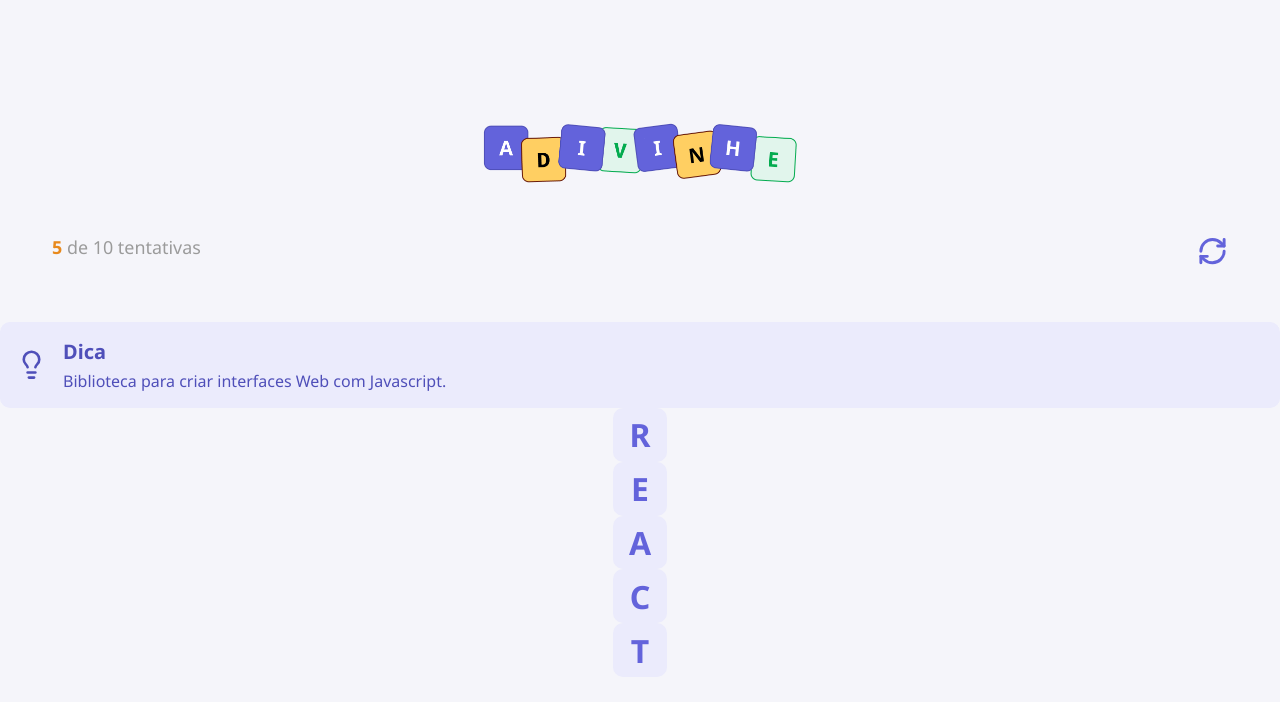
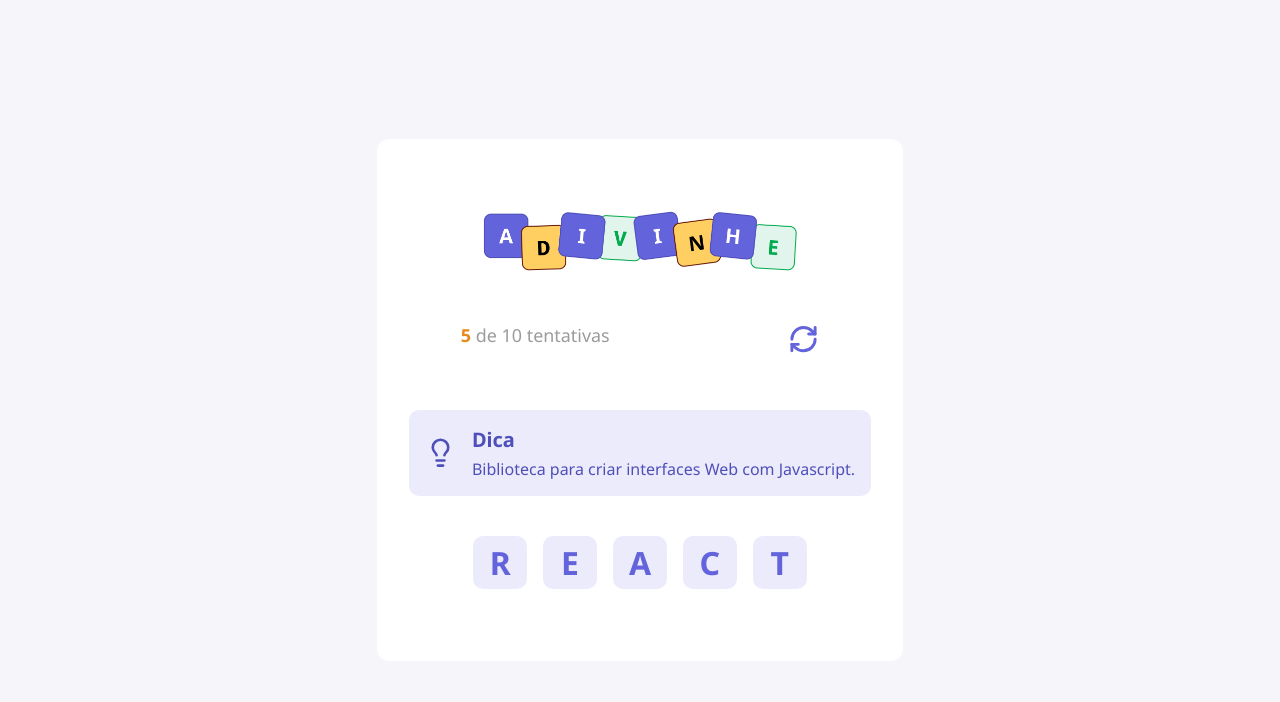
Before and after one commit to ThiagoSCarv/guessing-game, a React (Vite) app: page / in a window 1280 px wide. Shown: the top 702 px of the page. Built offline with nearby package versions, Linux system fonts and the light colour scheme; a web font is replaced by a local one.

Commit message:
estilizando main

```diff
--- a/src/App.tsx
+++ b/src/App.tsx
@@ -13,14 +13,20 @@
 
   return (
     <div className={style.container}>
+      <main>
         <Header current={5} max={10} onRestart={handleRestartGame} />
+
         <Tip tip="Biblioteca para criar interfaces Web com Javascript." />
+
+        <div className={style.word}>
           <Letter value="R" />
           <Letter value="E" />
           <Letter value="A" />
           <Letter value="C" />
           <Letter value="T" />
         </div>
+      </main>
+    </div>
   );
 }
 
--- a/src/app.module.css
+++ b/src/app.module.css
@@ -1,9 +1,28 @@
 .container {
   width: 100%;
   height: 100vh;
+  margin: auto;
 
   display: flex;
   justify-content: center;
   align-items: center;
   flex-direction: column;
 }
+
+.container main {
+  background-color: #ffffff;
+
+  padding: 2rem;
+  padding-top: 4.5rem;
+  border-radius: 0.75rem;
+}
+
+.word {
+  width: 100%;
+  display: flex;
+  justify-content: center;
+  flex-wrap: wrap;
+  gap: 1rem;
+
+  margin: 2.5rem 0;
+}
--- a/src/main.tsx
+++ b/src/main.tsx
@@ -1,6 +1,8 @@
 import { StrictMode } from "react";
 import { createRoot } from "react-dom/client";
+
 import "./global.css";
+
 import App from "./App.tsx";
 
 createRoot(document.getElementById("root")!).render(
```
Lines whose indentation alone changed are shown as unchanged.
